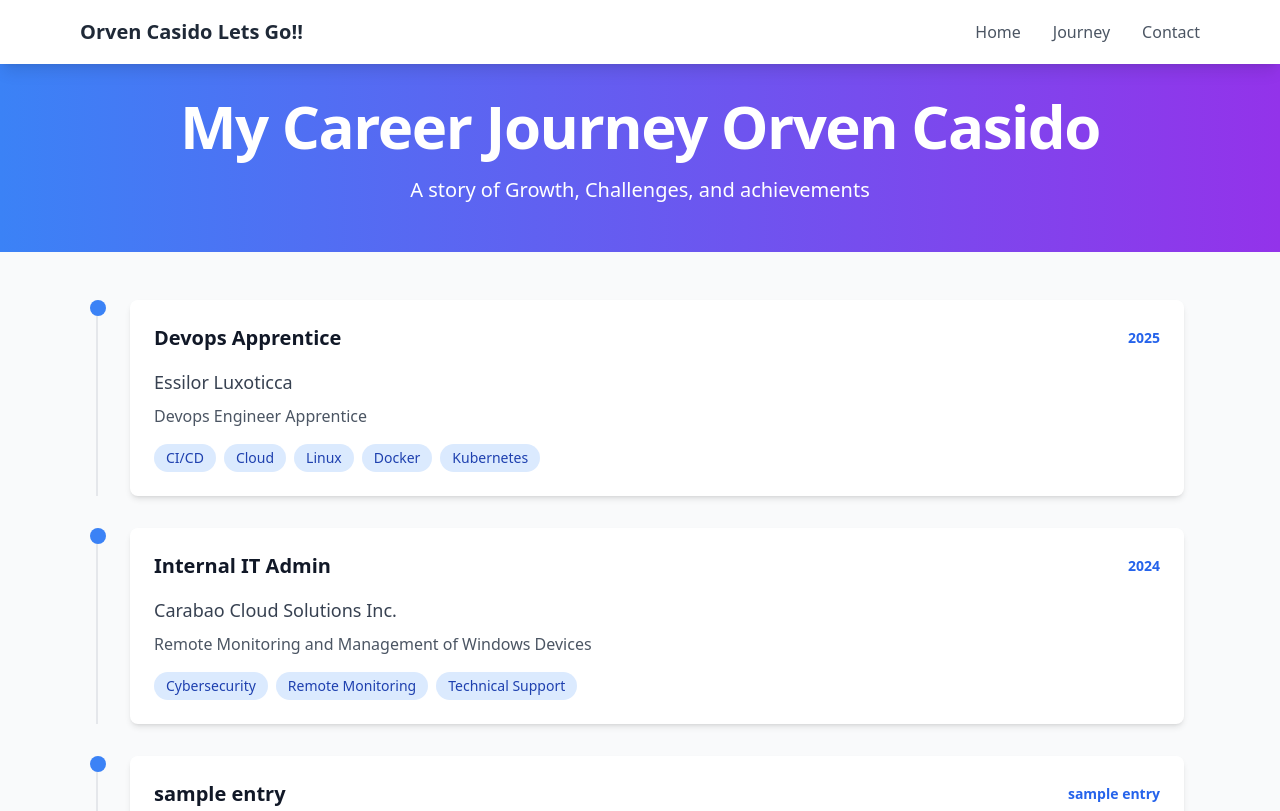
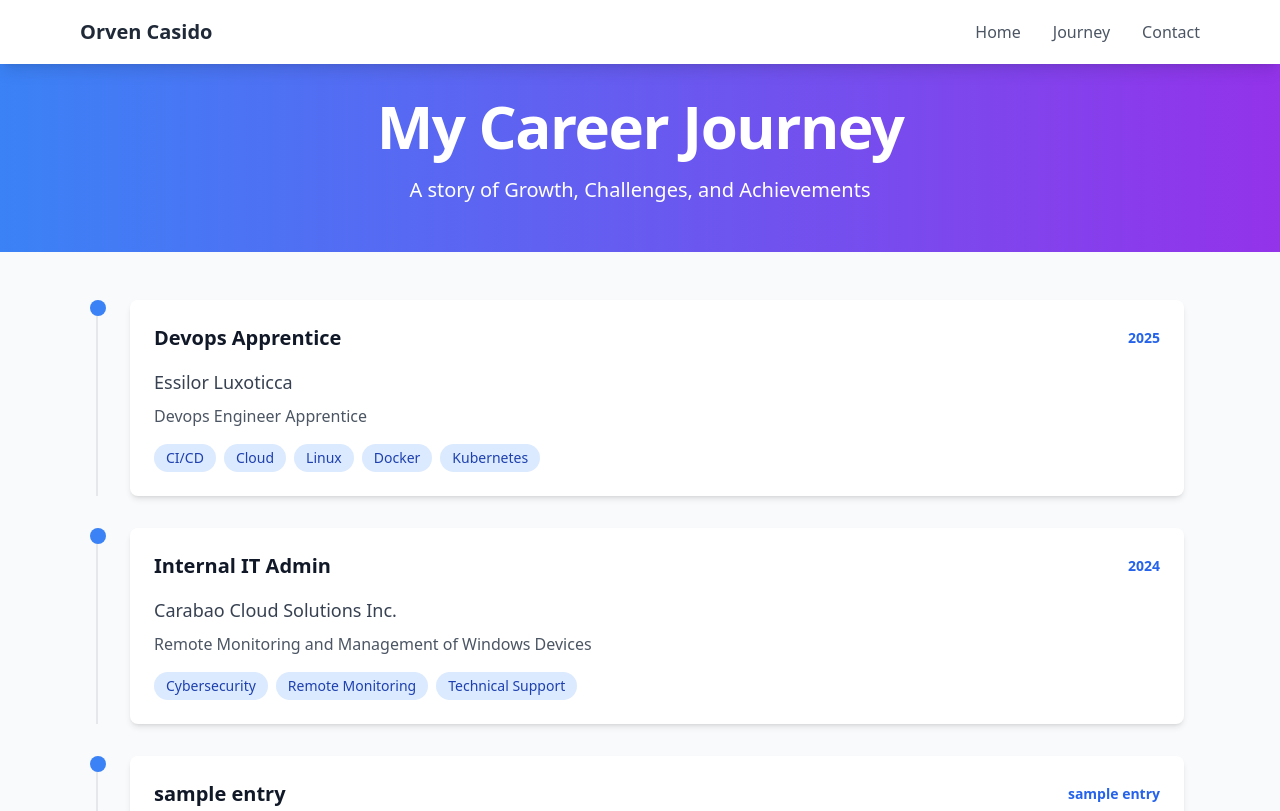
Before and after one commit to orvencasido/blog-post, a plain HTML site: page index.html in a window 1280 px wide. Shown: the top 811 px of the page. Drawn offline with nearby package versions, Linux system fonts and the light colour scheme.

Commit message:
try cicd 6

```diff
--- a/index.html
+++ b/index.html
@@ -12,7 +12,7 @@
     <nav class="bg-white shadow-lg fixed w-full z-10">
         <div class="max-w-6xl mx-auto px-4">
             <div class="flex justify-between items-center h-16">
-                <div class="text-xl font-bold text-gray-800">Orven Casido Lets Go!!</div>
+                <div class="text-xl font-bold text-gray-800">Orven Casido</div>
                 <div class="hidden md:flex space-x-8">
                     <a href="#home" class="text-gray-600 hover:text-gray-900">Home</a>
                     <a href="#journey" class="text-gray-600 hover:text-gray-900">Journey</a>
@@ -27,10 +27,10 @@
         <div class="max-w-6xl mx-auto px-4 sm:px-6 lg:px-8">
             <div class="text-center">
                 <h1 class="text-4xl tracking-tight font-extrabold text-white sm:text-5xl md:text-6xl">
-                    My Career Journey Orven Casido
+                    My Career Journey
                 </h1>
                 <p class="mt-3 max-w-md mx-auto text-base text-white sm:text-lg md:mt-5 md:text-xl md:max-w-3xl">
-                    A story of Growth, Challenges, and achievements
+                    A story of Growth, Challenges, and Achievements
                 </p>
             </div>
         </div>
```
